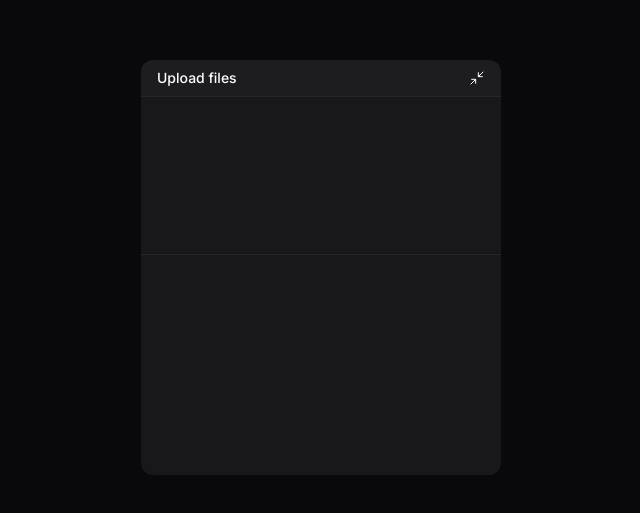
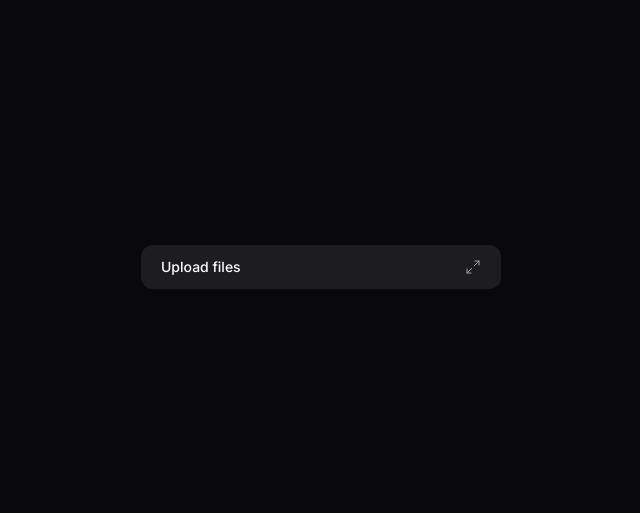
Before and after one commit to Alexandresl/ftr-upload-widget-web, a React (Vite) app: page / in a window 1280 px wide. Shown: the part 133-646 px from the top of the page, without its empty margins (319-959 px from the left). Built offline with nearby package versions, Linux system fonts and the light colour scheme.

Commit message:
Botão e widget colapsável

```diff
--- a/package.json
+++ b/package.json
@@ -10,9 +10,12 @@
     "preview": "vite preview"
   },
   "dependencies": {
+    "@radix-ui/react-collapsible": "^1.1.12",
     "lucide-react": "^1.8.0",
     "react": "^19.2.4",
-    "react-dom": "^19.2.4"
+    "react-dom": "^19.2.4",
+    "tailwind-merge": "^3.5.0",
+    "tailwind-variants": "^3.2.2"
   },
   "devDependencies": {
     "@eslint/js": "^9.39.4",
--- /dev/null
+++ b/src/components/ui/button.tsx
@@ -0,0 +1,26 @@
+import type { ComponentProps } from "react";
+import { tv, type VariantProps } from "tailwind-variants";
+
+const buttonVariants = tv({
+  base: "text-zinc-400 rounded-lg hover:text-zinc-100 hover:bg-zinc-500 disabled:opacity-50 disabled:pointer-events-none",
+
+  variants: {
+    size: {
+      default: "px-3 py-2",
+      icon: "p-2",
+      "icon-sm": "p-1",
+    },
+  },
+
+  defaultVariants: {
+    size: "default",
+  },
+});
+
+export function Button({
+  size,
+  className,
+  ...props
+}: ComponentProps<"button"> & VariantProps<typeof buttonVariants>) {
+  return <button className={buttonVariants({ size, className })} {...props} />;
+}
--- a/src/components/upload-widget-header.tsx
+++ b/src/components/upload-widget-header.tsx
@@ -1,12 +1,16 @@
 import { Minimize2 } from "lucide-react";
+import { Button } from "./ui/button";
+import * as Collapsible from "@radix-ui/react-collapsible";
 
 export function UploadWidgetHeader() {
   return (
     <div className="w-full p-4 py-2 bg-white/2 border-zinc-800 border-b flex items-center justify-between">
       <span className="text-sm font-medium">Upload files</span>
-      <button>
-        <Minimize2 strokeWidth={1.5} className="size-4" />
-      </button>
+      <Collapsible.Trigger asChild>
+        <Button size="icon" className="-mr-2">
+          <Minimize2 strokeWidth={1.5} className="size-4" />
+        </Button>
+      </Collapsible.Trigger>
     </div>
   );
 }
--- /dev/null
+++ b/src/components/upload-widget-minimized-button.tsx
@@ -0,0 +1,14 @@
+import * as Collapsible from "@radix-ui/react-collapsible";
+import { Maximize2 } from "lucide-react";
+
+export function UploadWidgetMinimizedButton() {
+  return (
+    <Collapsible.Trigger className="group w-full bg-white/2 py-3 px-5 flex items-center justify-between">
+      <span className="text-sm font-medium">Upload files</span>
+      <Maximize2
+        strokeWidth={1.5}
+        className="size-4 text-zinc-400 group-hover:text-zinc-100"
+      />
+    </Collapsible.Trigger>
+  );
+}
--- a/src/components/upload-widget.tsx
+++ b/src/components/upload-widget.tsx
@@ -1,18 +1,30 @@
+import { useState } from "react";
 import { UploadWidgetDropzone } from "./upload-widget-dropzone";
 import { UploadWidgetHeader } from "./upload-widget-header";
 import { UploadWidgetUploadList } from "./upload-widget-upload-list";
+import * as Collapsible from "@radix-ui/react-collapsible";
+import { UploadWidgetMinimizedButton } from "./upload-widget-minimized-button";
 
 export function UploadWidget() {
+  const [isWidgetOpen, setIsWidgetOpen] = useState(false);
+
   return (
-    <div className="bg-zinc-900 max-w-[360px] rounded-xl shadow-shape w-full overflow-hidden">
+    <Collapsible.Root onOpenChange={setIsWidgetOpen}>
+      <div className="bg-zinc-900 w-[360px] rounded-xl shadow-shape overflow-hidden">
+        {!isWidgetOpen && <UploadWidgetMinimizedButton />}
+
+        <Collapsible.Content>
           <UploadWidgetHeader />
 
           <div className="flex flex-col gap-4 py-3">
             <UploadWidgetDropzone />
+
             <div className="h-px bg-zinc-800 border-t border-black/50 box-content" />
 
             <UploadWidgetUploadList />
           </div>
+        </Collapsible.Content>
       </div>
+    </Collapsible.Root>
   );
 }
```
Also changed, not shown: 1 other file (tests, documents, lock files or other folders). Lines whose indentation alone changed are shown as unchanged.
